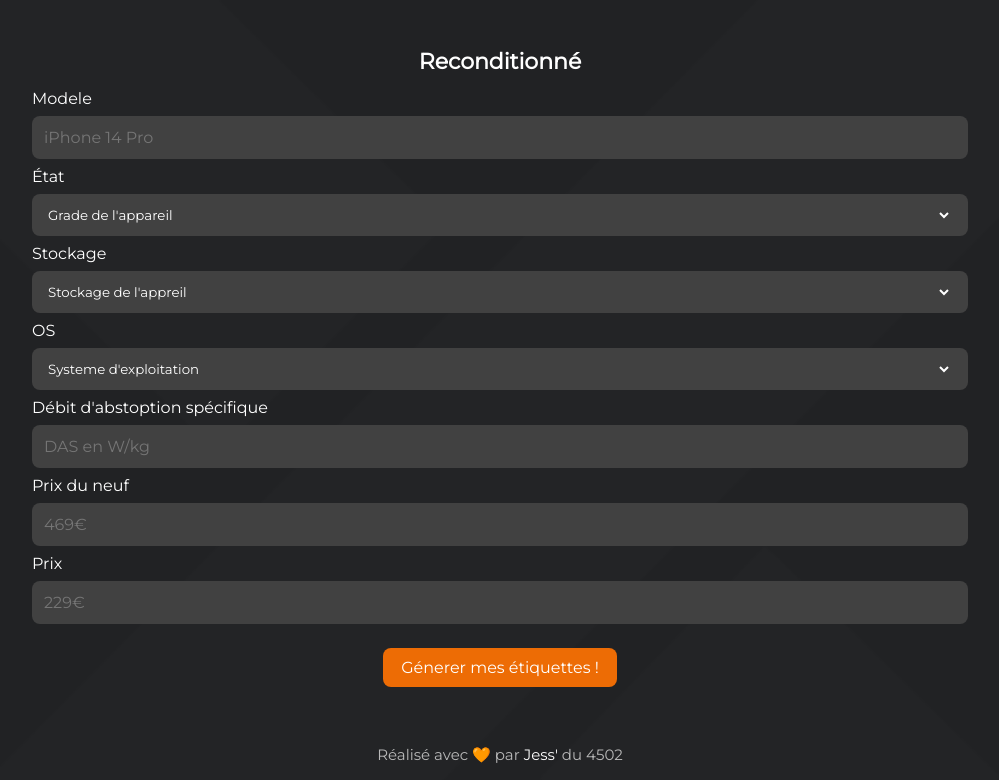
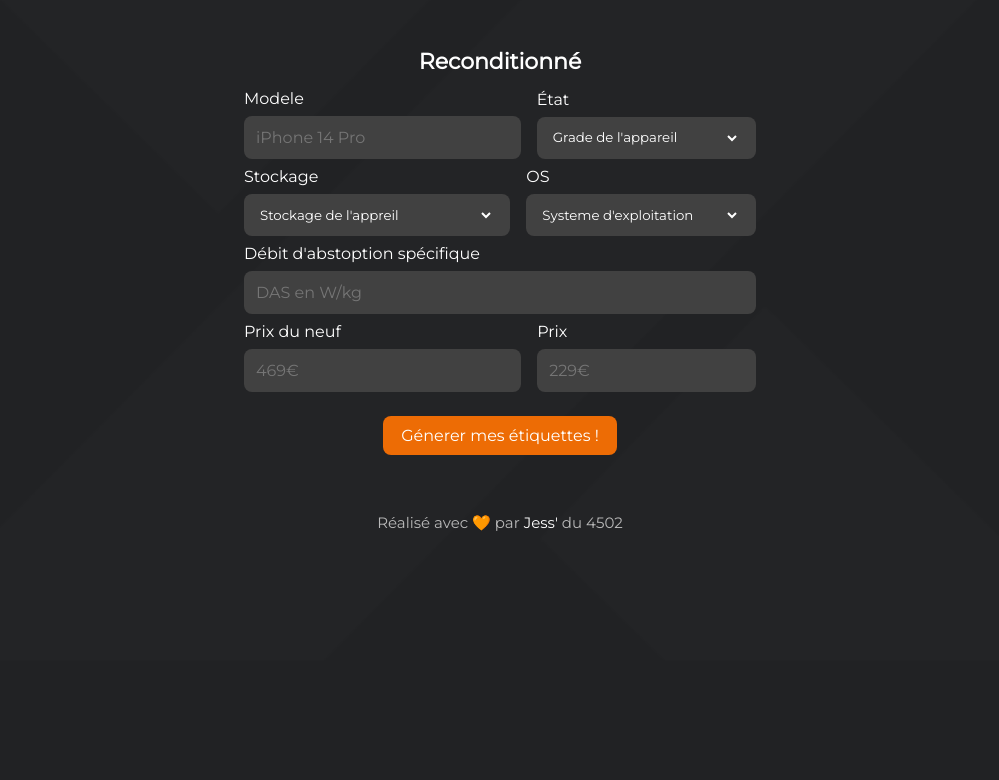
Before and after one commit to LeMustelide/WeTiquette, a website: page public/index.html in a window 1280 px wide. Shown: the part 139-919 px from the top of the page, without its empty margins (140-1139 px from the left). After the commit the page ends 800 px from the top, so only its background shows below. Drawn offline with Linux system fonts and the light colour scheme.

Commit message:
• Modif css + ajout animation

```diff
--- a/public/index.html
+++ b/public/index.html
@@ -28,8 +28,12 @@
     </div>
     <div class="center">
         <form action="/pdf" method="post">
+            <div class="divide">
+            <div>
                 <label>Modele</label>
                 <input type="text" placeholder="iPhone 14 Pro" name="model">
+            </div>
+            <div>
                 <label>État</label>
                 <select name="grade">
                     <option value="1">A • Très bon état</option>
@@ -37,6 +41,10 @@
                     <option value="3">C • État correct</option>
                     <option value="" selected disabled hidden>Grade de l'appareil</option>
                 </select>
+            </div>
+            </div>
+            <div class="divide">
+            <div>
             <label>Stockage</label>
             <select name="stockage">
                 <option value="1">8 Go</option>
@@ -49,18 +57,28 @@
                 <option value="8">1 To (1000 Go)</option>
                 <option value="" selected disabled hidden>Stockage de l'appreil</option>
             </select>
+            </div>
+            <div>
             <label>OS</label>
             <select type="" placeholder="" name="OS">
                 <option value="1">iOS</option>
                 <option value="2">Android</option>
                 <option value="" selected disabled hidden>Systeme d'exploitation</option>
             </select>
+            </div>
+            </div>
             <label>Débit d'abstoption spécifique</label>
             <input type="number" min="0" max="10" step="0.1" placeholder="DAS en W/kg" name="DAS">
+            <div class="divide">
+            <div>
             <label>Prix du neuf</label>
             <input type="number" min="0" placeholder="469€" name="PrixNeuf">
+            </div>
+            <div>
             <label>Prix</label>
             <input type="number" min="0" placeholder="229€" name="Prix">
+            </div>
+            </div>
             <div class="center">
                 <input class="neutral-btn" type="submit" value="Génerer mes étiquettes !">
             </div>
--- a/public/style.css
+++ b/public/style.css
@@ -43,9 +43,16 @@
   text-align: center;
 }
 
+.divide {
+  display: flex;
+  flex-direction: row;
+  justify-content: center;
+  align-items: center;
+  gap: 1rem;
+}
+
 form {
-  min-width: 35%;
-  max-width: 75%;
+  width: 32rem;
 }
 
 /* ✧ Typographies ✧ */
@@ -53,6 +60,7 @@
 label {
   font-size: 1rem;
   color: #ffffff;
+  animation: popup 0.8s cubic-bezier(0.68, -0.55, 0.27, 1.55);
 }
 
 h1 {
@@ -88,6 +96,7 @@
   border-width: 0px;
   font-family: 'Montserrat', sans-serif;
   color: white;
+  animation: popup 0.6s cubic-bezier(0.68, -0.55, 0.27, 1.55);
 }
 
 select {
@@ -122,6 +131,7 @@
 
 input {
   all: unset;
+  animation: popup 0.6s cubic-bezier(0.68, -0.55, 0.27, 1.55);
 }
 
 .neutral-btn {
@@ -143,4 +153,20 @@
   background: #fa8f15;
 }
 
+/* ✧ Extras ✧ */
+
+@keyframes popup {
+  from {
+    opacity: 0;
+    -webkit-transform: translate3d(0, 100%, 0);
+    transform: translate3d(0, 100%, 0);
+  }
+
+  to {
+    opacity: 1;
+    -webkit-transform: none;
+    transform: none;
+  }
+}
+
 /* ✧ Jessy Robin & Marc Virgili ✧ */
```
Lines whose indentation alone changed are shown as unchanged.
